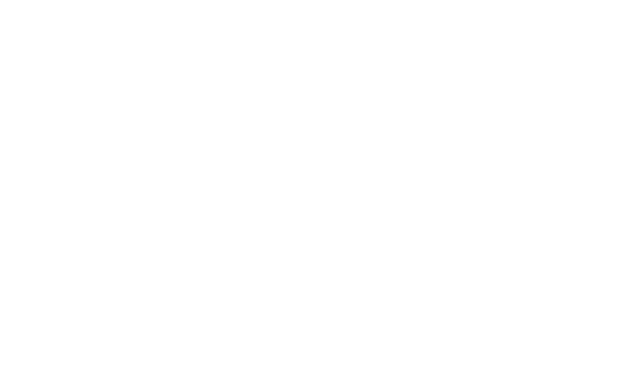
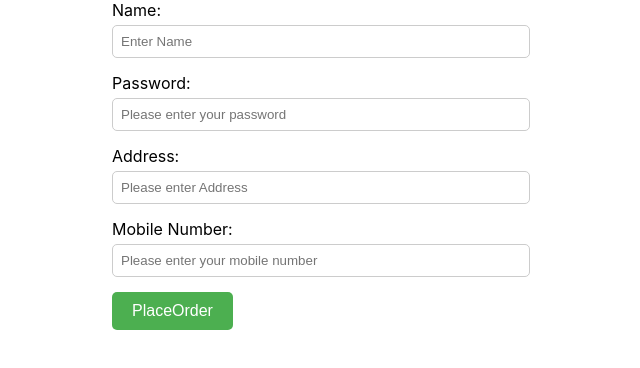
Before and after one commit to AshutoshKr17/e-commerce, a React (Create React App) app in the folder frontend/: page /placeorder in a window 1280 px wide. Before the commit this address had no page. Shown: the top 368 px of the page, without its empty margins (328-968 px from the left). Built offline with nearby package versions, Linux system fonts and the light colour scheme.

Commit message:
added form and payment gateway js

```diff
--- a/frontend/src/App.js
+++ b/frontend/src/App.js
@@ -3,14 +3,16 @@
 import './App.css';
 import { BrowserRouter as Router, Routes, Route } from 'react-router-dom';
 import Home from './Components/Pages/home';
-
+import PlaceOrder from './Components/Pages/placeOrder';
+import Payment from './Components/Pages/paymentGateway'
 export default function App() {
     return (
         // <div> Hello app js</div>
         <Router>
             <Routes>
                 <Route path="/" element={<Home />} />
-
+                <Route path='/placeorder' element={<PlaceOrder />} />
+                <Route path='/payment' element={<Payment />} />
             </Routes>
         </Router>
     )
--- a/frontend/src/Components/AddToCart/AddToCart.jsx
+++ b/frontend/src/Components/AddToCart/AddToCart.jsx
@@ -1,8 +1,9 @@
 import React, { useState, useEffect } from 'react';
+import { useNavigate } from 'react-router-dom';
 
 function Cart({ onClose, cartItems }) {
   const [isOpen, setIsOpen] = useState(true);
-
+  const navigate = useNavigate();
   // Close the popup when cartItems change
   useEffect(() => {
     if (cartItems.length === 0) {
@@ -16,7 +17,7 @@
   };
 
   const handlePlaceOrder = () => {
-    // Handle placing order logic
+    navigate('/placeorder');
   };
 
   return (
--- /dev/null
+++ b/frontend/src/Components/Pages/paymentGateway.js
@@ -0,0 +1,7 @@
+import React from 'react'
+
+export default function paymentGateway() {
+    return (
+        <div>paymentGateway</div>
+    )
+}
--- /dev/null
+++ b/frontend/src/Components/Pages/placeOrder.css
@@ -0,0 +1,31 @@
+.userDetails {
+    max-width: 400px;
+    margin: 0 auto;
+}
+
+.userDetails label {
+    display: block;
+    margin-bottom: 5px;
+}
+
+.userDetails input {
+    width: 100%;
+    padding: 8px;
+    margin-bottom: 15px;
+    border: 1px solid #ccc;
+    border-radius: 5px;
+}
+
+.userDetails button {
+    background-color: #4CAF50;
+    color: white;
+    padding: 10px 20px;
+    border: none;
+    border-radius: 5px;
+    cursor: pointer;
+    font-size: 16px;
+}
+
+.userDetails button:hover {
+    background-color: #45a049;
+}
--- /dev/null
+++ b/frontend/src/Components/Pages/placeOrder.js
@@ -0,0 +1,35 @@
+import React from 'react';
+import './placeOrder.css'
+import { useNavigate } from 'react-router-dom';
+
+export default function PlaceOrder() {
+    const navigate = useNavigate();
+    const submitHandler = (event) => {
+        event.preventDefault(); // Prevent the default form submission behavior
+        // Add your submission logic here
+        // For example, you can access form data using event.target
+        const formData = new FormData(event.target);
+        const name = formData.get('name');
+        const password = formData.get('password');
+        const address = formData.get('address');
+        const mobileNumber = formData.get('mobileNo');
+        console.log('Form Data:', { name, password, address, mobileNumber });
+        navigate('/payment')
+    };
+
+    return (
+        <div>
+            <form className='userDetails' onSubmit={submitHandler}>
+                <label>Name:</label>
+                <input name='name' className='name' placeholder='Enter Name' required />
+                <label>Password:</label>
+                <input name='password' className='password' type='password' placeholder='Please enter your password' required />
+                <label>Address:</label>
+                <input name='address' className='address' placeholder='Please enter Address' required />
+                <label>Mobile Number:</label>
+                <input name='mobileNo' className='mobileNo' placeholder='Please enter your mobile number' required />
+                <button type='submit'>PlaceOrder</button>
+            </form>
+        </div>
+    );
+}
```
